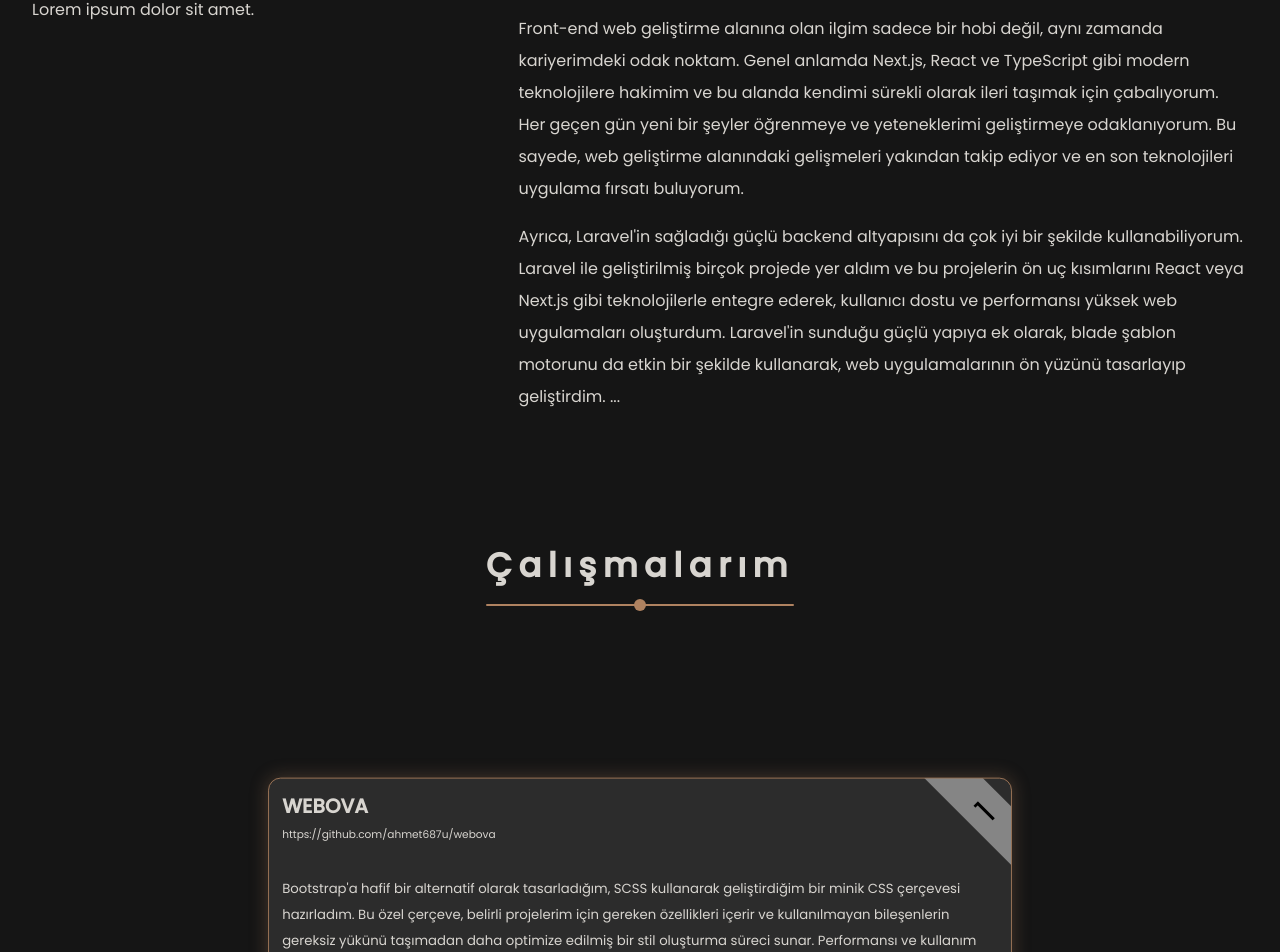
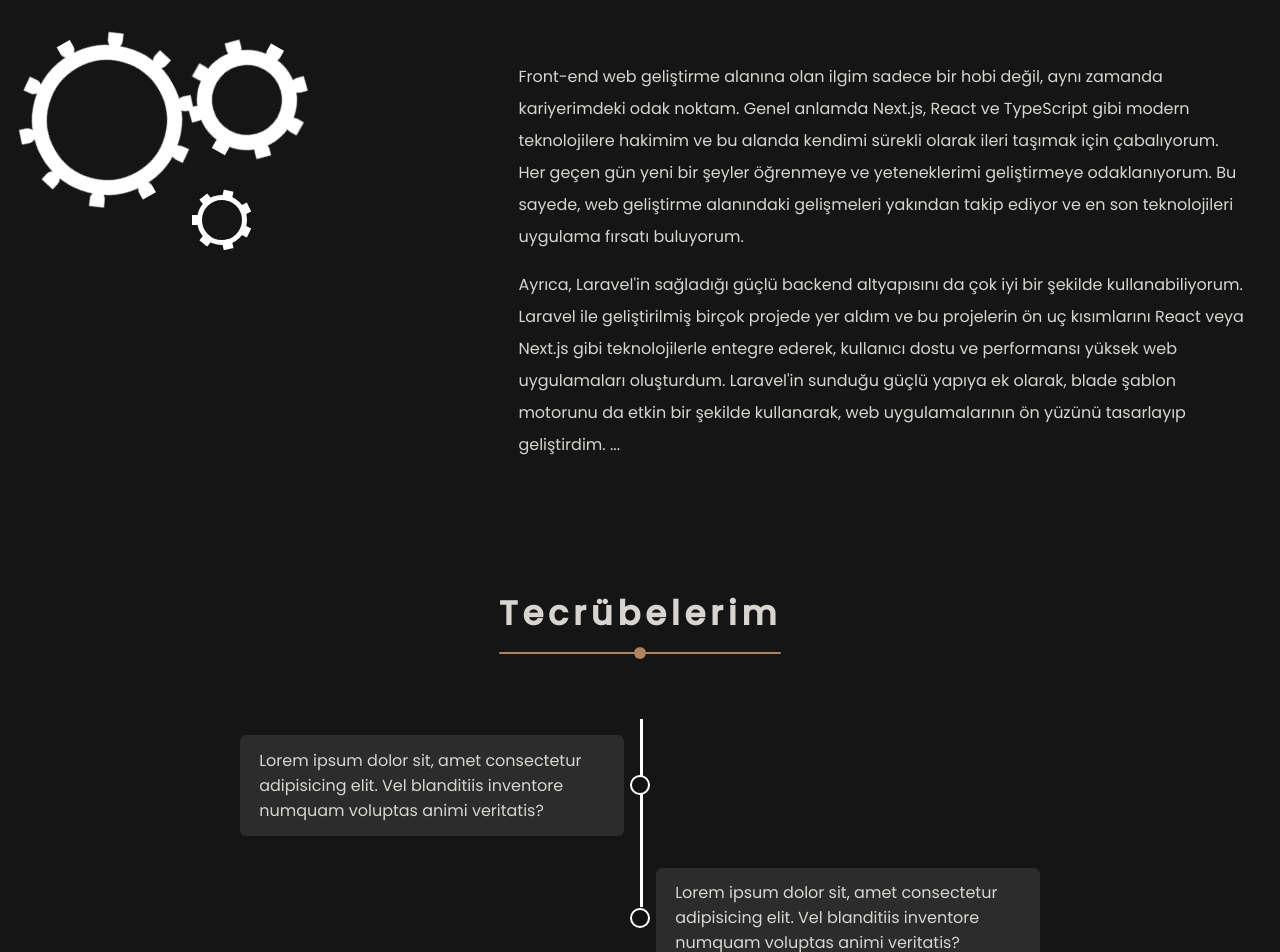
Before and after one commit to ahmet687u/portfolio, a Next.js app: page / in a window 1280 px wide. Shown: the part 997-1949 px from the top of the page. Built offline with nearby package versions, Linux system fonts and the light colour scheme.

Commit message:
animation added

```diff
--- a/src/app/hakkimda/page.tsx
+++ b/src/app/hakkimda/page.tsx
@@ -1,5 +1,5 @@
 import { aboutText } from "@/constants";
-import ExperienceSection from "@/components/about/Experience";
+import ExperienceSection from "@/components/home/Experience";
 
 export default function About() {
   return (
@@ -19,7 +19,7 @@ export default function About() {
         <h3>Tecrübelerim</h3>
       </header>
 
-      <ExperienceSection />
+      {/* <ExperienceSection /> */}
     </section>
   );
 }
--- a/src/app/page.tsx
+++ b/src/app/page.tsx
@@ -1,6 +1,7 @@
 import Banner from "@/components/home/banner/Banner";
 import AboutSection from "@/components/home/about/AboutSection";
-import PortfolioSection from "@/components/home/portfolio/PortfolioSection";
+import PortfolioSection from "@/components/about/portfolio/PortfolioSection";
+import ExperienceSection from "@/components/home/Experience";
 
 export default function Home() {
   return (
@@ -10,8 +11,15 @@ export default function Home() {
       {/* About section */}
       <AboutSection />
 
-      {/* Services Section */}
-      <PortfolioSection />
+      {/* Portfolio Section */}
+      {/* <PortfolioSection /> */}
+
+      <section className="container">
+        <header className="title">
+          <h1>Tecrübelerim</h1>
+        </header>
+        <ExperienceSection />
+      </section>
     </section>
   );
 }
--- /dev/null
+++ b/src/components/about/Cog.tsx
@@ -0,0 +1,24 @@
+"use client"
+
+import {motion} from 'framer-motion'
+import styles from "./cog.module.scss";
+import type { ICogProps } from "@/types";
+
+const Cog = ({ size, ledgePiece, ...props }: ICogProps) => {
+  return (
+    <motion.div className={styles.cog} style={{ width: size, height: size, ...props?.style }}>
+      {new Array(ledgePiece).fill(null).map((_, index) => (
+        <div
+          key={index}
+          className={`${styles[props.className as string]} ${styles.ledge}`}
+          style={{
+            ["--i" as string]: index + 1,
+            ["--ledge-piece" as string]: ledgePiece
+          }}
+        ></div>
+      ))}
+    </motion.div>
+  );
+};
+
+export default Cog;
--- /dev/null
+++ b/src/components/about/cog.module.scss
@@ -0,0 +1,68 @@
+.cog {
+  position: relative;
+  display: flex;
+  align-items: center;
+  justify-content: center;
+  border-radius: 50%;
+  border: 15px solid #fff;
+
+  &:has(.cog-1) {
+    animation: rotate-1 5s linear infinite;
+  }
+  &:has(.cog-2) {
+    animation: rotate-2 5s linear infinite;
+  }
+
+  &:has(.cog-3) {
+    border: 5px solid #fff !important;
+  }
+
+  .ledge {
+    position: absolute;
+    border: 2px solid #fff;
+    border-bottom-right-radius: 50%;
+    border-top-right-radius: 50%;
+    background-color: #fff;
+    width: 15px;
+    height: 15px;
+  }
+
+  .cog-1 {
+    left: -23%;
+    transform: rotate(calc(360deg / var(--ledge-piece) * var(--i)));
+    transform-origin: 87.5px;
+  }
+
+  .cog-2 {
+    left: -35%;
+    transform: rotate(calc(360deg / var(--ledge-piece) * var(--i)));
+    transform-origin: 60px;
+  }
+
+  .cog-3 {
+    width: 10px;
+    height: 10px;
+    left: -25%;
+    transform: rotate(calc(360deg / var(--ledge-piece) * var(--i)));
+    transform-origin: 30px;
+  }
+}
+
+@keyframes rotate-1 {
+  from {
+    transform: rotate(-360deg);
+  }
+  to {
+    transform: rotate(0deg);
+  }
+}
+
+
+@keyframes rotate-2 {
+  from {
+    transform: rotate(360deg);
+  }
+  to {
+    transform: rotate(0deg);
+  }
+}
--- a/src/components/about/Experience.tsx
+++ b/src/components/home/Experience.tsx
@@ -4,33 +4,46 @@ import { useRef } from "react";
 import styles from "./experience.module.scss";
 import { motion, useScroll } from "framer-motion";
 
+const variants = {
+  hidden: { opacity: 0, y: 100 },
+  show: { opacity: 1, y: 100 },
+};
+
 const ExperienceSection = () => {
   const ref = useRef(null);
-  const itemRef = useRef(null)
   const { scrollYProgress } = useScroll({
     target: ref,
-    offset: ["start end", "center"]
-  });
-  const { scrollYProgress: itemScroll } = useScroll({
-    target: itemRef,
-    offset: ["center end", "center center"]
+    offset: ["start end", "center"],
   });
 
   return (
     <section ref={ref} className={styles.experince_container}>
-      <motion.div className={styles.line} style={{ scaleY: scrollYProgress }}></motion.div>
+      <motion.div
+        className={styles.line}
+        style={{ scaleY: scrollYProgress }}
+      ></motion.div>
 
-      <article ref={itemRef} style={{position: "relative"}} className={`${styles.experience_row} flex align-center`}>
+      <motion.article
+        variants={variants}
+        initial="hidden"
+        animate="show"
+        whileInView={{ y: 0 }}
+        className={`${styles.experience_row} flex align-center`}
+      >
         <div className={styles.experience_item}>
           Lorem ipsum dolor sit, amet consectetur adipisicing elit. Vel
           blanditiis inventore numquam voluptas animi veritatis?
           <svg width={30} height={30}>
-            <motion.circle r="9" cx={15} cy={15} style={{ pathLength: itemScroll }} />
+            <motion.circle r="9" cx={15} cy={15} />
           </svg>
         </div>
-      </article>
+      </motion.article>
 
-      <div
+      <motion.article
+        variants={variants}
+        initial="hidden"
+        animate="show"
+        whileInView={{ y: 0 }}
         className={`${styles.right} ${styles.experience_row} flex align-center`}
       >
         <div className={styles.experience_item}>
@@ -40,9 +53,15 @@ const ExperienceSection = () => {
             <circle r="9" cx={15} cy={15} />
           </svg>
         </div>
-      </div>
+      </motion.article>
 
-      <div className={`${styles.experience_row} flex align-center`}>
+      <motion.article
+        variants={variants}
+        initial="hidden"
+        animate="show"
+        whileInView={{ y: 0 }}
+        className={`${styles.experience_row} flex align-center`}
+      >
         <div className={styles.experience_item}>
           Lorem ipsum dolor sit, amet consectetur adipisicing elit. Vel
           blanditiis inventore numquam voluptas animi veritatis?
@@ -50,7 +69,7 @@ const ExperienceSection = () => {
             <circle r="9" cx={15} cy={15} />
           </svg>
         </div>
-      </div>
+      </motion.article>
     </section>
   );
 };
--- a/src/components/home/about/AboutSection.tsx
+++ b/src/components/home/about/AboutSection.tsx
@@ -3,8 +3,10 @@
 import Link from "next/link";
 import styles from "./about.module.scss";
 
-import { motion } from "framer-motion";
 import { aboutText } from "@/constants";
+import { motion, useScroll, useTransform } from "framer-motion";
+
+import Cog from "@/components/about/Cog";
 
 const variants = {
   hidden: { x: -100 },
@@ -27,15 +29,47 @@ const item = {
   show: { opacity: 1, y: 100 },
 };
 
-const AboutSection = (): JSX.Element => {
+const AboutSection = () => {
+  const { scrollYProgress } = useScroll();
+
+  const rotate = useTransform(scrollYProgress, [0, 1], [0, 360], {
+    clamp: false,
+  });
+
   return (
     <section className={`container ${styles.about}`}>
       <header className="title">
         <h1>Hakkımda</h1>
       </header>
 
-      <motion.div variants={variants} initial="hidden" whileInView={{ x: 0 }}>
-        Lorem ipsum dolor sit amet.
+      <motion.div
+        variants={variants}
+        initial="hidden"
+        whileInView={{ x: 0 }}
+        style={{ position: "relative" }}
+      >
+        <Cog size={150} ledgePiece={10} className="cog-1" />
+        <Cog
+          size={100}
+          ledgePiece={8}
+          className="cog-2"
+          style={{
+            position: "absolute",
+            top: "5px",
+            left: "165px",
+          }}
+        />
+        <Cog
+          size={50}
+          ledgePiece={7}
+          className="cog-3"
+          style={{
+            position: "absolute",
+            top: "150px",
+            left: "165px",
+            rotate: rotate as any
+          }}
+        />
       </motion.div>
 
       <motion.div variants={container} initial="hidden" animate="show">
--- a/src/components/about/experience.module.scss
+++ b/src/components/home/experience.module.scss
@@ -32,10 +32,10 @@ $circle_position: -31px;
 
     .experience_item {
       width: 50%;
-      max-width: 700px;
+      max-width: 800px;
       background-color: rgb(44, 44, 44);
       flex-shrink: 1;
-      border-radius: 8px;
+      border-radius: 6px;
       padding: .8rem 1.2rem;
       margin: 0 -1rem;
       position: relative;
@@ -56,4 +56,13 @@ $circle_position: -31px;
       }
     }
   }
+
+  // --- Responsive ---
+  @include break-max(768px) {
+    .experience_row {
+      &.right svg {
+        left: -28px;
+      }
+    }
+  }
 }
--- a/src/scss/global.scss
+++ b/src/scss/global.scss
@@ -55,8 +55,8 @@ body {
 .title {
   font-size: 1.8rem;
   text-align: center;
-  margin: 2rem 0;
-  letter-spacing: .4rem;
+  margin: 2rem 0 5rem 0;
+  letter-spacing: .3rem;
   text-align: center;
 
   h1 {
--- a/src/types/index.ts
+++ b/src/types/index.ts
@@ -37,3 +37,8 @@ export interface IExperience {
   description: string;
   link?: URL | string;
 }
+
+export interface ICogProps extends React.DetailedHTMLProps<React.HTMLAttributes<HTMLElement>, HTMLElement> {
+  size: number;
+  ledgePiece: number;
+}
```
Also changed, not shown: src/components/about/portfolio/Card.tsx (renamed from src/components/home/portfolio/Card.tsx), src/components/about/portfolio/PortfolioSection.tsx (renamed from src/components/home/portfolio/PortfolioSection.tsx), src/components/about/portfolio/card.module.scss (renamed from src/components/home/portfolio/card.module.scss).
